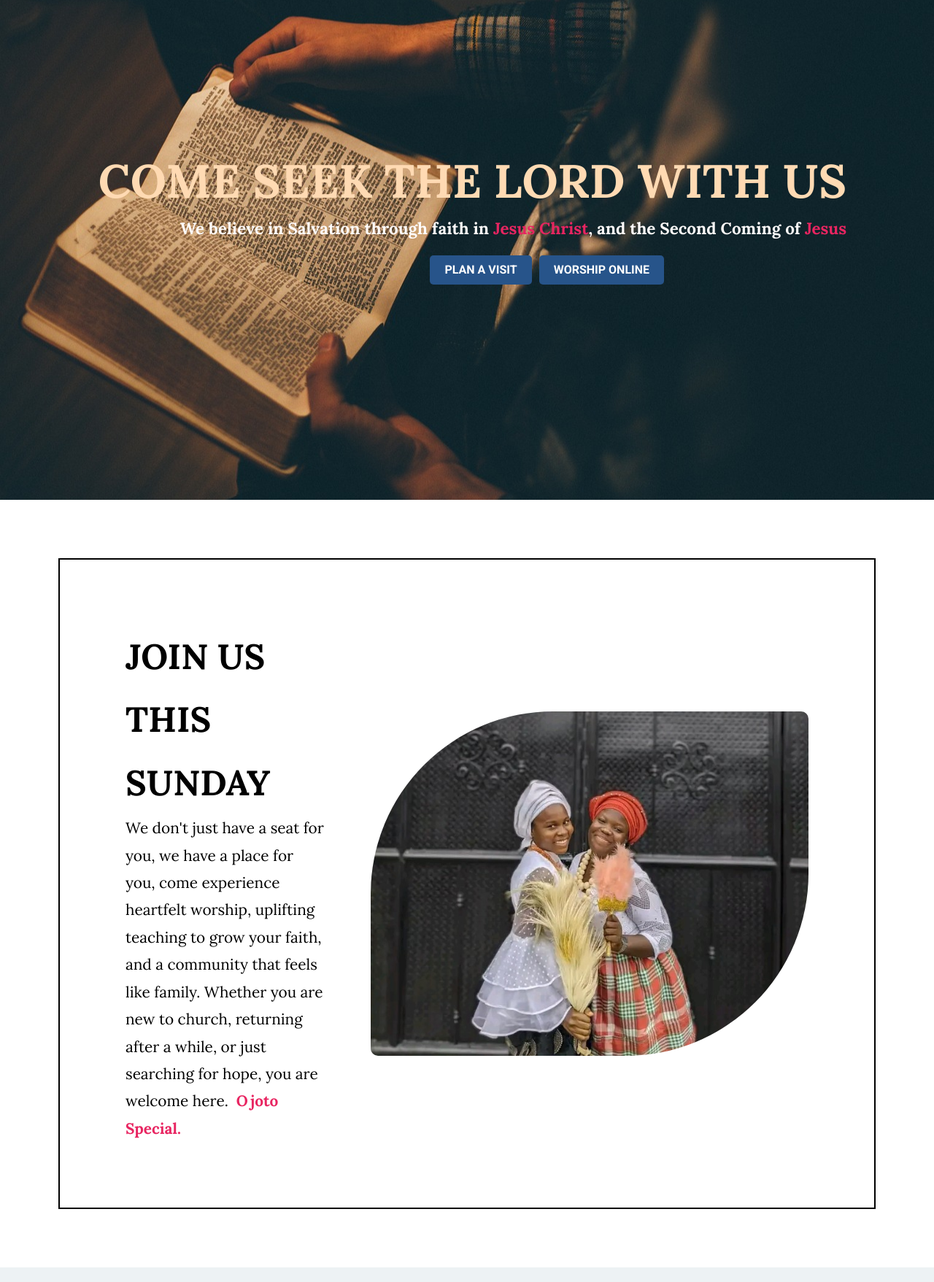
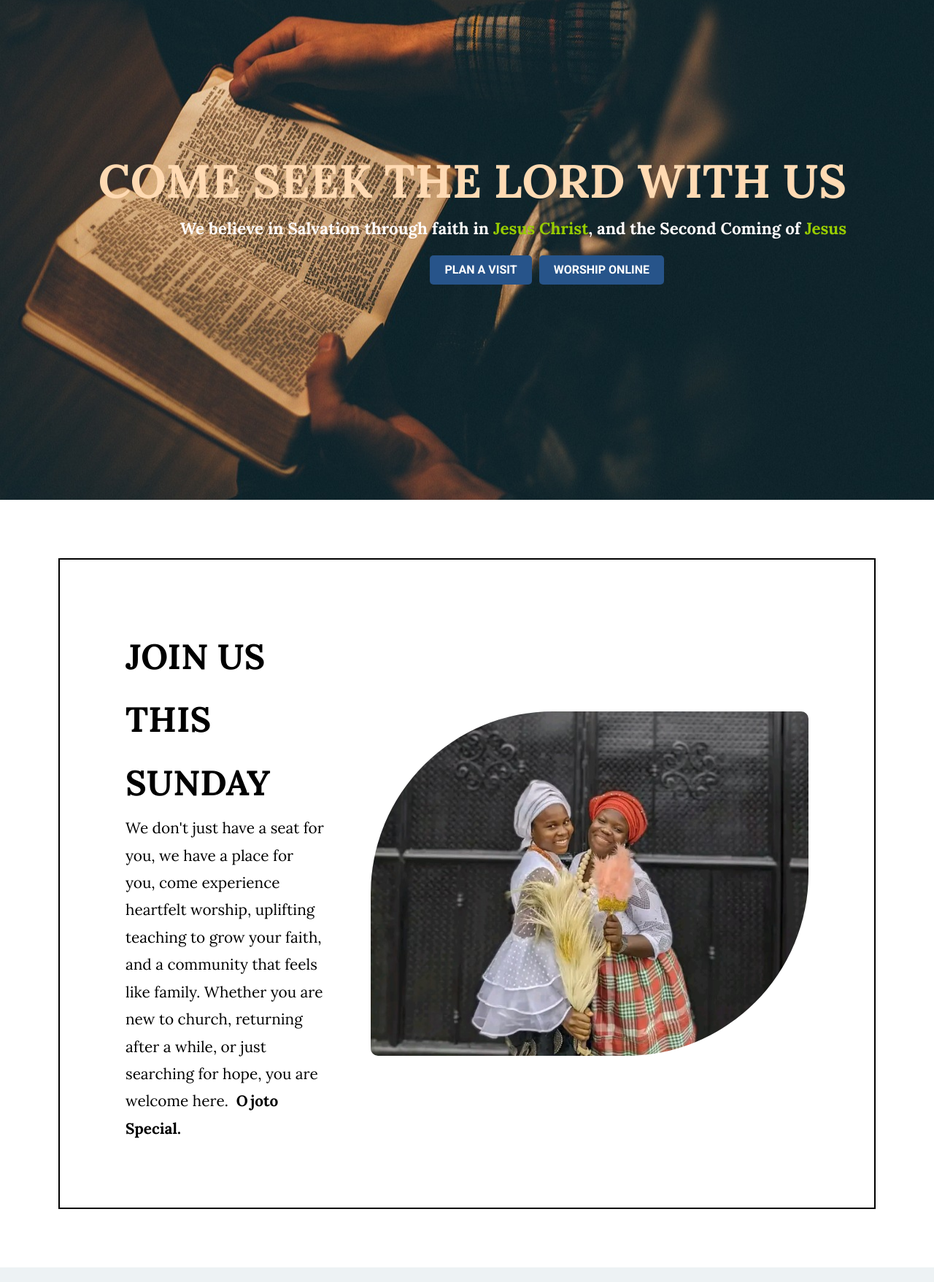
Before and after one commit to Mainboy360/v2.ojoto, a plain HTML site: page index.html in a window 1280 px wide. Shown: the part 115-1872 px from the top of the page at 73% size. Drawn offline with Linux system fonts and the light colour scheme; a script that the page names is missing.

```diff
--- a/index.html
+++ b/index.html
@@ -41,7 +41,7 @@
                 </div>
                 <div class="welcome-to-church">
                     <h1 class="title seek-god lora-font-900">come seek the lord with us</h1>
-                    <p class="lora-font-900">We believe in Salvation through faith in <strong>Jesus Christ</strong>, and the  Second Coming of <strong>Jesus</strong></p>
+                    <p class="lora-font-900">We believe in Salvation through faith in <strong><span style="color: #98CD00;">Jesus Christ</span></strong>, and the  Second Coming of <strong> <span style="color: #98CD00;"> Jesus</span></strong></p>
                     <div class="welcome-to-church-buttons">
                         <button class="plan-a-visit roboto-font">plan a visit</button>
                         <button class="reconnect roboto-font">Worship online</button>
@@ -55,7 +55,7 @@
             <div class="getconnected">
                 <div class="join-us lora-font">
                     <h1 class="title join-us-heading lora-font-900">Join us this sunday</h1>
-                    <p class="lora-font-200">We don't just have a seat for you, we have a place for you, come experience heartfelt worship, uplifting teaching to grow your faith, and a community that feels like family. Whether you are new to church, returning after a while, or just searching for hope, you are welcome here. &nbsp;<strong>Ojoto Special.</strong></p>
+                    <p class="lora-font-200">We don't just have a seat for you, we have a place for you, come experience heartfelt worship, uplifting teaching to grow your faith, and a community that feels like family. Whether you are new to church, returning after a while, or just searching for hope, you are welcome here. &nbsp;<strong class="lora-font-900" c>Ojoto Special.</strong></p>
                 </div>
                 <img src="images/1752247436444.jpg" alt="">
             </div>
--- a/styles.css
+++ b/styles.css
@@ -131,9 +131,7 @@ h2 strong {
     color: #FFEB00;
 }
 
-p strong {
-    color: #E82561;
-}
+
 
 
 
@@ -232,12 +230,6 @@ ul {
 }
 
 
-strong .jesus {
-    color: #FFDBDB;
-}
-
-
-
 
 .title.seek-god {
     font-size: 4rem;
@@ -1545,13 +1537,6 @@ img[src*="church-svgrepo-com (1).svg"] {
 
 }
 
-
-
-
-
-
-
-
 @media (max-width: 375px) {
 
      .church-logo-and-nav-links {
@@ -1827,7 +1812,6 @@ img[src*="church-svgrepo-com (1).svg"] {
     padding: 80px;
 
 }
-
     .getconnected {
         margin: 0px;
         padding: 10px;
```
